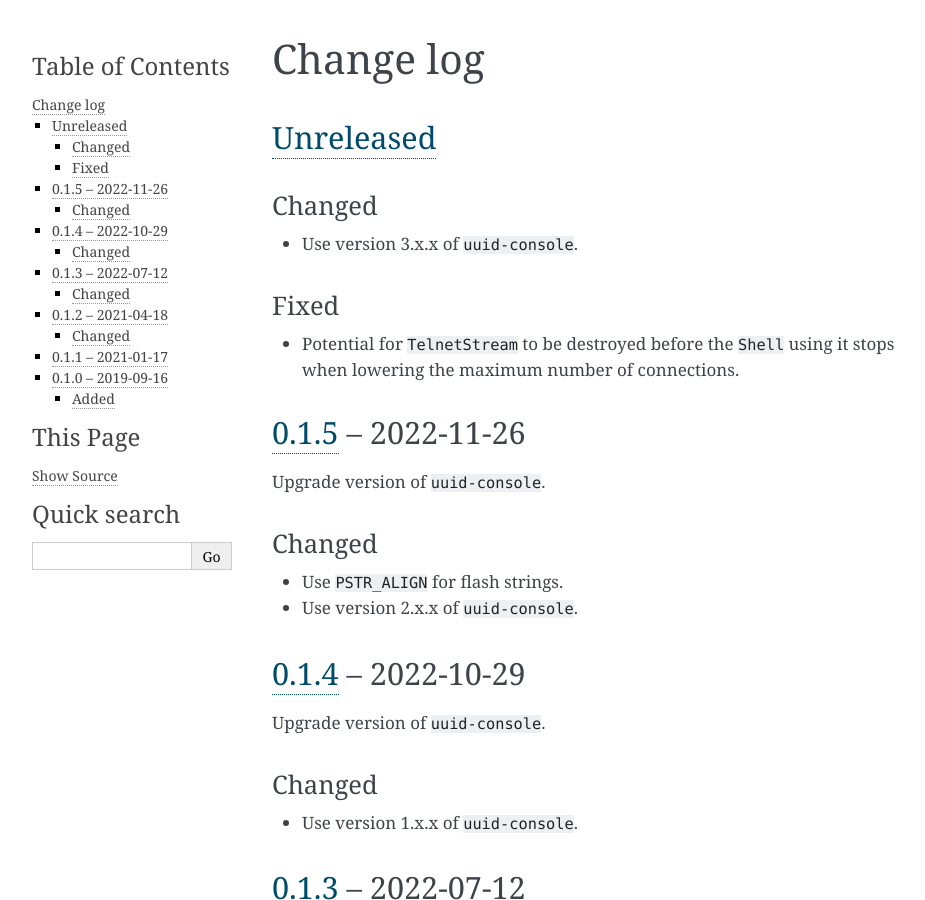
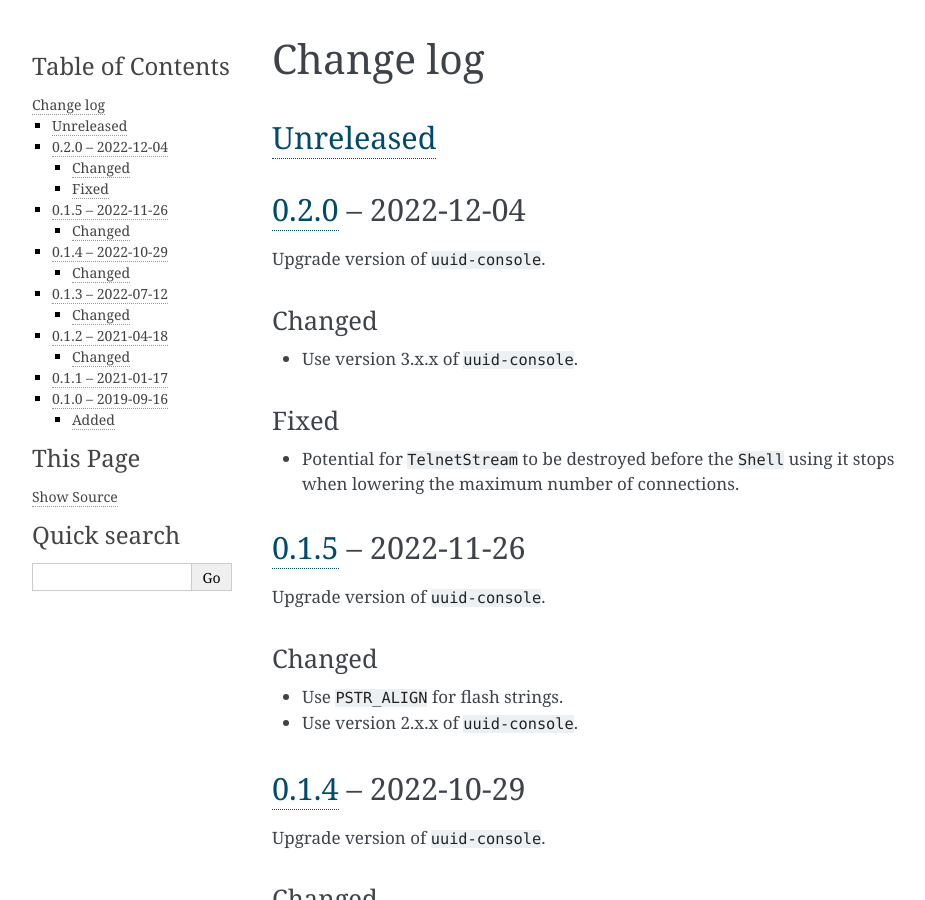
Before and after one commit to nomis/mcu-uuid-telnet, a Sphinx documentation site: the page built from docs/changelog.rst, in a window 1280 px wide and 900 px high. Shown: the whole window, without its empty margins (148-1073 px from the left). Built offline with Sphinx 7.4.7, drawn with Linux system fonts in a browser that asks for light colours.

Commit message:
Version 0.2.0

```diff
--- a/docs/changelog.rst
+++ b/docs/changelog.rst
@@ -3,6 +3,11 @@ Change log
 
 Unreleased_
 -----------
+
+0.2.0_ |--| 2022-12-04
+----------------------
+
+Upgrade version of ``uuid-console``.
 
 Changed
 ~~~~~~~
@@ -78,7 +83,8 @@ Added
 
 .. |--| unicode:: U+2013 .. EN DASH
 
-.. _Unreleased: https://github.com/nomis/mcu-uuid-telnet/compare/0.1.5...HEAD
+.. _Unreleased: https://github.com/nomis/mcu-uuid-telnet/compare/0.2.0...HEAD
+.. _0.2.0: https://github.com/nomis/mcu-uuid-telnet/compare/0.1.5...0.2.0
 .. _0.1.5: https://github.com/nomis/mcu-uuid-telnet/compare/0.1.4...0.1.5
 .. _0.1.4: https://github.com/nomis/mcu-uuid-telnet/compare/0.1.3...0.1.4
 .. _0.1.3: https://github.com/nomis/mcu-uuid-telnet/compare/0.1.2...0.1.3
--- a/library.json
+++ b/library.json
@@ -12,7 +12,7 @@
 		"type": "git",
 		"url": "https://github.com/nomis/mcu-uuid-telnet.git"
 	},
-	"version": "0.1.5",
+	"version": "0.2.0",
 	"license": "GPL-3.0-or-later",
 	"homepage": "https://mcu-uuid-telnet.readthedocs.io/",
 	"export": {
```
